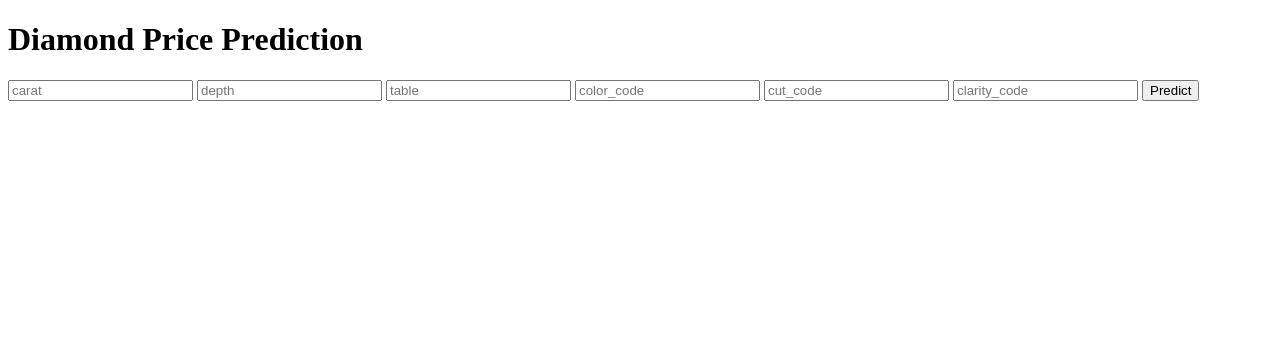
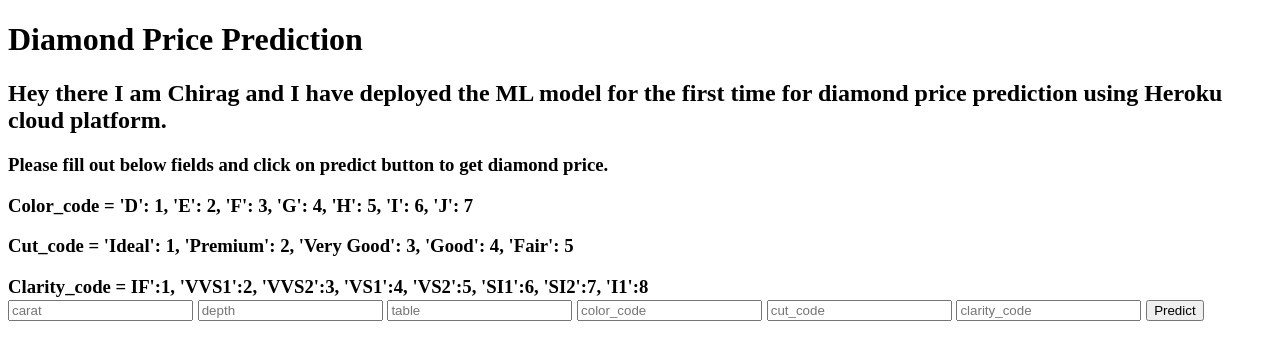
Before and after one commit to Chirag-Sutariya/HerokuDeployDiamodPriceModel, a Flask app: page / in a window 1280 px wide. Shown: the top 364 px of the page. Run offline with Flask 2, Linux system fonts and the light colour scheme; parts of the project's set-up code (start-up, migrations or seed data) failed here and were passed over.

Commit message:
Add files via upload

```diff
--- a/templates/index.html
+++ b/templates/index.html
@@ -13,7 +13,12 @@
 
 <body>
  <div class="login">
-	<h1>Diamond Price Prediction</h1>
+   	<h1>Diamond Price Prediction</h1>
+   	<h2>Hey there I am Chirag and I have deployed the ML model for the first time for diamond price prediction using Heroku cloud platform.</h2>
+   	<h3>Please fill out below fields and click on predict button to get diamond price.</h3>
+   	<h3>Color_code = 'D': 1, 'E': 2, 'F': 3, 'G': 4, 'H': 5, 'I': 6, 'J': 7</h>
+   	<h3>Cut_code = 'Ideal': 1, 'Premium': 2, 'Very Good': 3, 'Good': 4, 'Fair': 5</h>
+   	<h3>Clarity_code = IF':1, 'VVS1':2, 'VVS2':3, 'VS1':4, 'VS2':5, 'SI1':6, 'SI2':7, 'I1':8</h>
 
      <!-- Main Input For Receiving Query to our ML -->
     <form action="{{ url_for('predict')}}"method="post">
```
